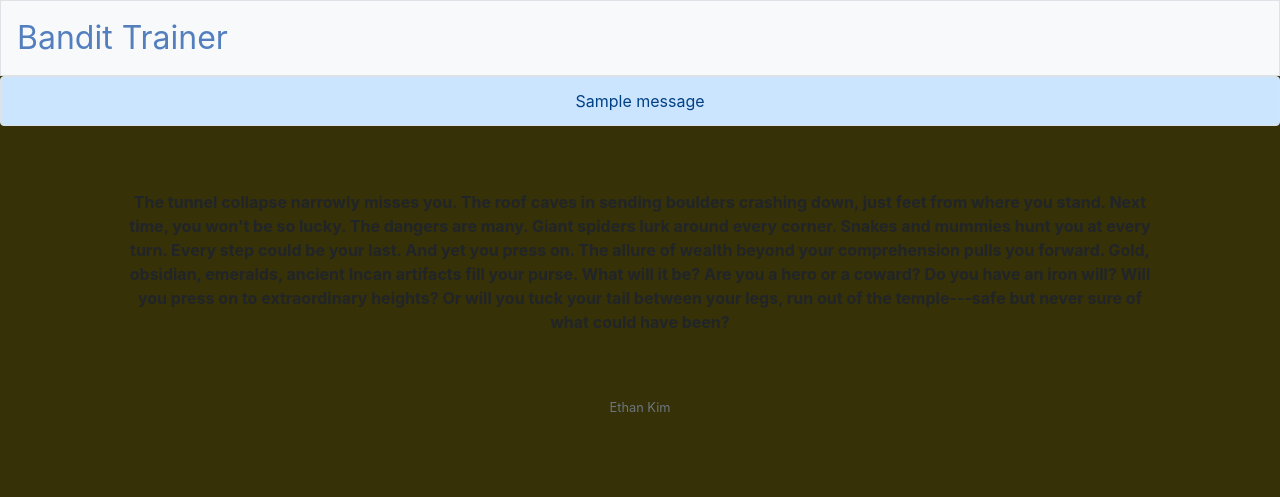
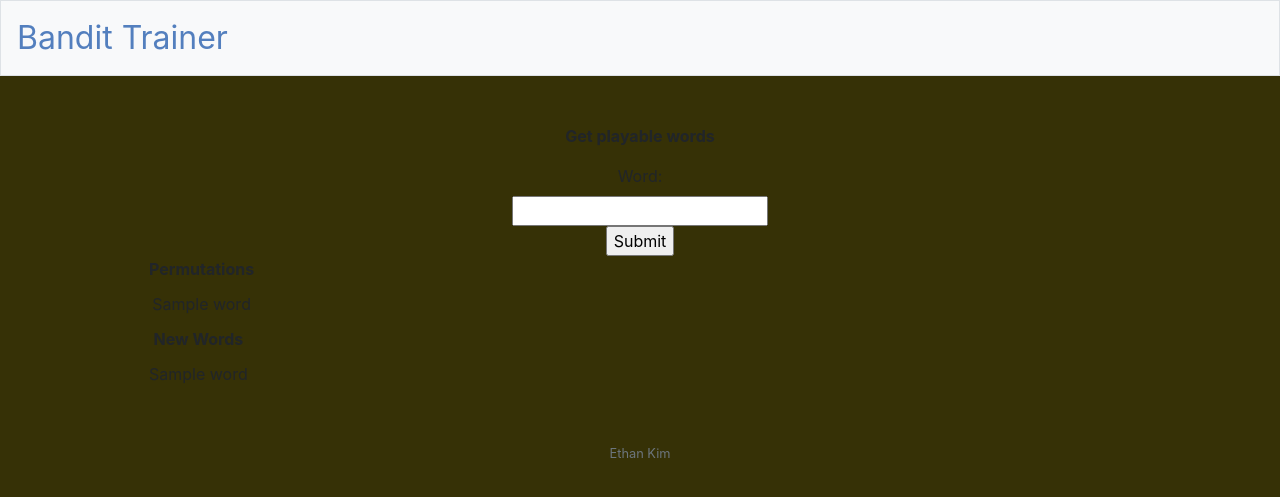
Before and after one commit to ethankim00/bandit_api, a Flask app: template templates/index.html in a window 1280 px wide. Shown: the top 497 px of the page. Run offline with Flask 2, Linux system fonts and the light colour scheme; the template is opened without the code that fills it: most values are stand-ins (such as "Sample title", 1, 10 or a date in 2020); one stand-in notice (Sample message) is shown; parts of the project's set-up code (start-up, migrations or seed data) failed here and were passed over; some libraries are stand-ins or nearby versions.

Commit message:
functional flask app

```diff
--- a/application.py
+++ b/application.py
@@ -1,7 +1,7 @@
 # using flask_restful
 import os
-from flask import Flask, jsonify, request, render_template
-from flask_restful import Resource, Api
+from flask import Flask, jsonify, request, render_template, session, redirect
+from flask_restful import Resource, Api, reqparse
 from get_words import get_new_words
 import numpy as np
 import json
@@ -17,26 +17,24 @@ with open("Data/nodes.json", "r") as file:
 app = Flask(__name__)
 api = Api(app)
 app.config["TEMPLATES_AUTO_RELOAD"] = True
+app.config['SECRET_KEY'] = 'dfakflsfjs'
 
 
 
 @app.route("/")
 def index():
-    return render_template("index.html")
-
-
+    return render_template("index.html", data= session['data'])
 
 
 
 class Prediction(Resource):
     @staticmethod
     def post():
-        data = request.get_json()
-        word = data['word']
-
+        word = request.form.get('word')
+        # Make prediction using imported model
         result = get_new_words(word, words)
-        # Make prediction using imported model
-        return result
+        session['data'] = result
+        return redirect("/")
 
 api.add_resource(Prediction, '/predict')
 
--- a/get_words.py
+++ b/get_words.py
@@ -2,9 +2,8 @@
 import json
 
 def word_to_dict_key(word):
-    """Convert work to it's stored form"""
+    """Convert word to it's stored form"""
     return "".join(sorted(word))
-
 
 
 def search_permutations(word, nodes):
@@ -18,6 +17,8 @@ def search_permutations(word, nodes):
 
 def get_new_words(word, nodes):
     """Get words that can be played with one additional letter - return as JSON"""
+
+    print(word)
     alphabet = 'abdefghijklmnopqrstuvwxyz'
     words = search_permutations(word, nodes)
     # Print word and permutations
--- a/templates/index.html
+++ b/templates/index.html
@@ -6,11 +6,50 @@
 
 {% block main %}
 
-<p class="description">The tunnel collapse narrowly misses you. The roof caves in sending boulders crashing down, just feet from where you stand.
-        Next time, you won't be so lucky. The dangers are many. Giant spiders lurk around every corner. Snakes and mummies hunt you at every turn.
-        Every step could be your last. And yet you press on. The allure of wealth beyond your comprehension pulls you forward. Gold, obsidian, emeralds,
-        ancient Incan artifacts fill your purse. What will it be? Are you a hero or a coward? Do you have an iron will? Will you press on to extraordinary heights?
-        Or will you tuck your tail between your legs, run out of the temple---safe but never sure of what could have been?</p>
+<p class="description"> Get playable words </p>
+
+<form action="{{ url_for('prediction') }}" method="POST">
+    <label for="word">Word:</label><br>
+    <input type="text" name="word"><br>
+    <input type="submit" value="Submit">
+</form>
+<div class = 'container'>
+    <div class = 'col-3'>
+        <table>
+            <thead>
+                <tr>
+                    <th>Permutations</th>
+
+                </tr>
+            </thead>
+             <tbody>
+                {% for word in data.permutations %}
+                    <tr>
+                        <td>{{word}}</td>
+                    </tr>
+                {% endfor %}
+            </tbody>
+        </table>
+    </div>
+    <div class = col-3>
+        <table>
+            <thead>
+                <tr>
+                    <th>New Words</th>
+
+                </tr>
+            </thead>
+             <tbody>
+                {% for word in data.new %}
+                    <tr>
+                        <td>{{word}}</td>
+                    </tr>
+                {% endfor %}
+            </tbody>
+        </table>
+    </div>
+</div>
+
 
 
 {% endblock %}
--- a/templates/layout.html
+++ b/templates/layout.html
@@ -23,13 +23,6 @@
             <a class="navbar-brand" href="/"><span class="blue">Bandit Trainer</span></a>
         </nav>
 
-        {% if get_flashed_messages() %}
-            <header>
-                <div class="alert alert-primary border text-center" role="alert">
-                    {{ get_flashed_messages() | join(" ") }}
-                </div>
-            </header>
-        {% endif %}
 
         <main class="container p-5">
             {% block main %}{% endblock %}
```
Also changed, not shown: 1 other file.
